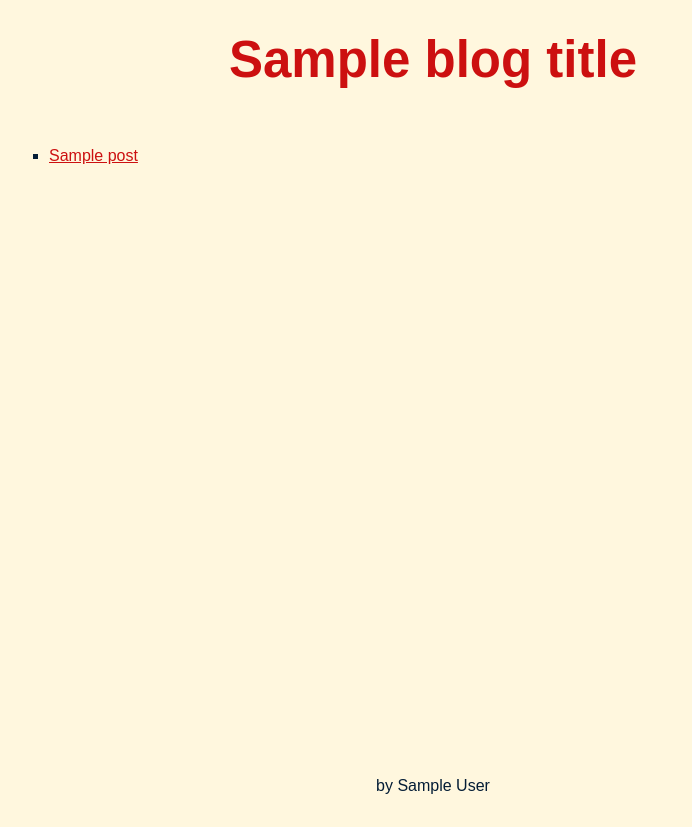
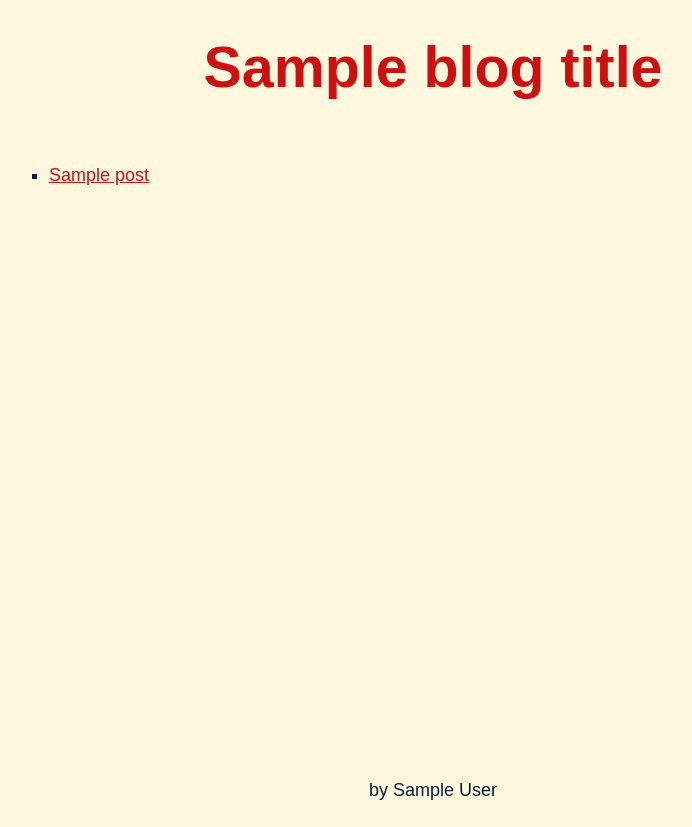
Before and after one commit to valpackett/markbox, a Python web app: template templates/list.html in a window 1280 px wide. Shown: the whole page, without its empty margins (207-899 px from the left). Before the commit the page ends 794 px from the top, so only its background shows below. Run offline with Jinja, Linux system fonts and the light colour scheme; the template is opened without the code that fills it: most values are stand-ins (such as "Sample title", 1, 10 or a date in 2020); some libraries are stand-ins or nearby versions.

Commit message:
design stuff

```diff
--- a/templates/layout.html
+++ b/templates/layout.html
@@ -10,13 +10,14 @@
     <style>
       /* http://www.colourlovers.com/palette/2528710/Bad_Front_End */
       html { background: #FFF7DE; color: #041D36; }
-      body { font-family: source-sans-pro, sans-serif; font-size: 1em; line-height: 1.5em; text-rendering: optimizeLegibility; }
+      body { font-family: source-sans-pro, sans-serif; font-size: 16px; line-height: 1.5em; text-rendering: optimizeLegibility; }
       ::selection { background: #CC1010; color: #EFEFEF; }
       ::-moz-selection { background: #CC1010; color: #EFEFEF; }
       a { color: #CC1010; }
       a:hover { color: #DD2020; }
       a:focus { outline: thin dotted; }
       a:hover, a:active { outline: 0; }
+      img { max-width: 100%; }
       abbr[title] { border-bottom: 1px dotted; }
       pre, code, kbd, samp { font-family: source-code-pro, monospace; }
       pre { white-space: pre; white-space: pre-wrap; word-wrap: break-word; margin: 0; }
@@ -41,7 +42,7 @@
         ul, ol { list-style-position: outside; }
       }
       @media screen and (min-width: 1024px) {
-        body { width: 60%; }
+        body { width: 60%; font-size: 18px; }
       }
       .o, .ow, .gs, .kc, .kp, .kr, .ne, .nf, .nt { font-weight: bold; }
       .c, .cm, .cp, .c1, .cs, .ge { font-style: italic; }
```
